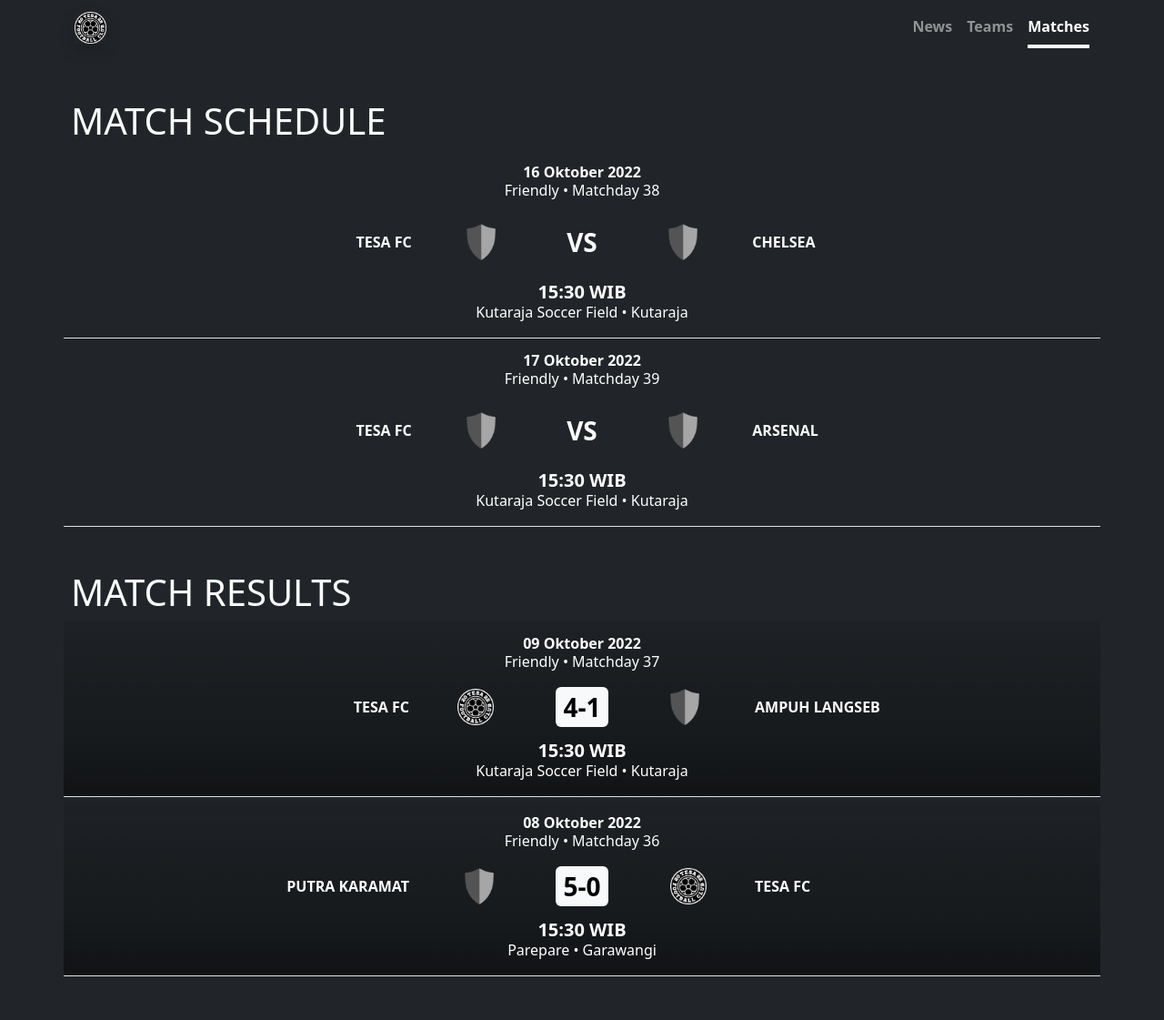
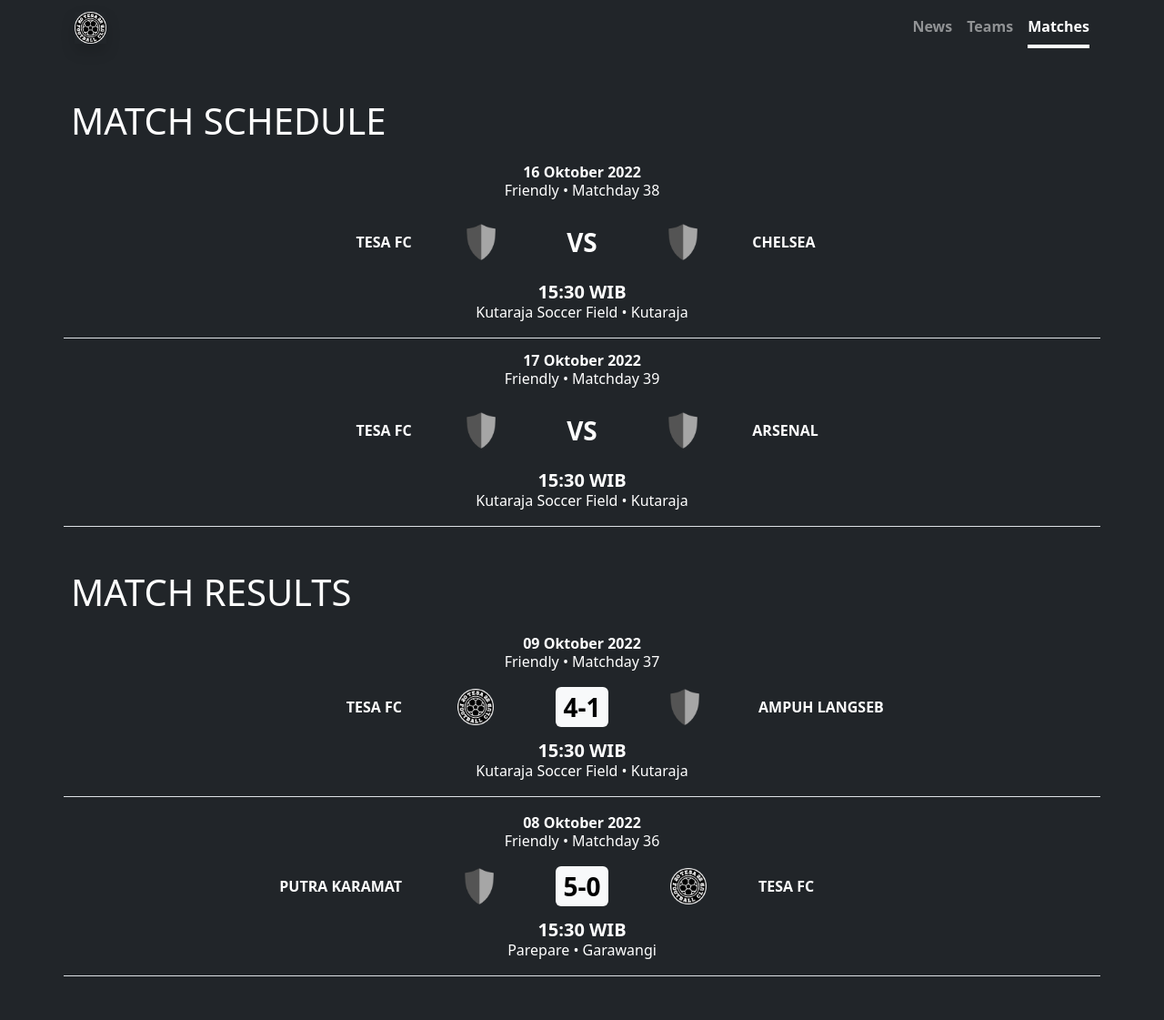
Before and after one commit to tesafc/tesafc.github.io, a Jekyll site: the page built from matches.html, in a window 1280 px wide. Shown: the whole page at 91% size. Built offline with Jekyll 4.4.1, drawn with Linux system fonts in a browser that asks for light colours.

Commit message:
Update matches.html

```diff
--- a/matches.html
+++ b/matches.html
@@ -18,7 +18,7 @@
           <div class="card-body py-2">
             <div class="row g-1">
               <div class="col-4 d-flex justify-content-end align-items-center">
-                <p class="card-text text-end text-uppercase fw-bolder lh-1">{{ match.home-team.name }}</p>
+                <p class="card-text text-end text-uppercase fw-bolder lh-1 pe-2 pe-md-0">{{ match.home-team.name }}</p>
               </div>
               <div class="col-1 d-flex justify-content-end align-items-center">
                 <img src="{% if match.home-team.logo %}{{ match.home-team.logo | relative_url }}{% else %}{{ '/assets/img/logo/logo-blank.png' | relative_url }}{% endif %}" alt="" class="text-end" width="auto" height="40">
@@ -30,7 +30,7 @@
                 <img src="{% if match.away-team.logo %}{{ match.away-team.logo | relative_url }}{% else %}{{ '/assets/img/logo/logo-blank.png' | relative_url }}{% endif %}" alt="" class="text-start" width="auto" height="40">
               </div>
               <div class="col-4 d-flex justify-content-start align-items-center">
-                <p class="card-text text-start text-uppercase fw-bolder lh-1">{{ match.away-team.name }}</p>
+                <p class="card-text text-start text-uppercase fw-bolder lh-1 ps-2 ps-md-0">{{ match.away-team.name }}</p>
               </div>
             </div>
           </div>
@@ -50,7 +50,7 @@
     <div class="row row-cols-1 g-1">
       {% for match in results reversed %}
       <div class="col">
-        <div class="card text-bg-dark bg-gradient-bottom border-0 border-bottom rounded-0 px-0 py-2">
+        <div class="card text-bg-dark border-0 border-bottom rounded-0 px-0 py-2">
           <div class="card-header bg-transparent border-0">
             <p class="card-text text-center text-capitalize fw-bolder mb-0 lh-1">{{ match.time }}</p>
             <p class="card-text text-center text-capitalize mb-0">{{ match.competition }} • {{ match.matchday }}</p>
@@ -58,7 +58,7 @@
           <div class="card-body py-2">
             <div class="row g-2">
               <div class="col-4 d-flex justify-content-end align-items-center">
-                <p class="card-text text-end text-uppercase fw-bolder lh-1">{{ match.home-team.name }}</p>
+                <p class="card-text text-end text-uppercase fw-bolder lh-1 pe-2 pe-md-2">{{ match.home-team.name }}</p>
               </div>
               <div class="col-1 d-flex justify-content-end align-items-center">
                 <img src="{% if match.home-team.logo %}{{ match.home-team.logo | relative_url }}{% else %}{{ '/assets/img/logo/logo-blank.png' | relative_url }}{% endif %}" alt="" class="text-end" width="auto" height="40">
@@ -69,7 +69,7 @@
               <div class="col-1 d-flex justify-content-start align-items-center">
                 <img src="{% if match.away-team.logo %}{{ match.away-team.logo | relative_url }}{% else %}{{ '/assets/img/logo/logo-blank.png' | relative_url }}{% endif %}" alt="" class="text-start" width="auto" height="40">
               </div>
-              <div class="col-4 d-flex justify-content-start align-items-center">
+              <div class="col-4 d-flex justify-content-start align-items-center ps-2 ps-md-2">
                 <p class="card-text text-start text-uppercase fw-bolder lh-1">{{ match.away-team.name }}</p>
               </div>
             </div>
```
